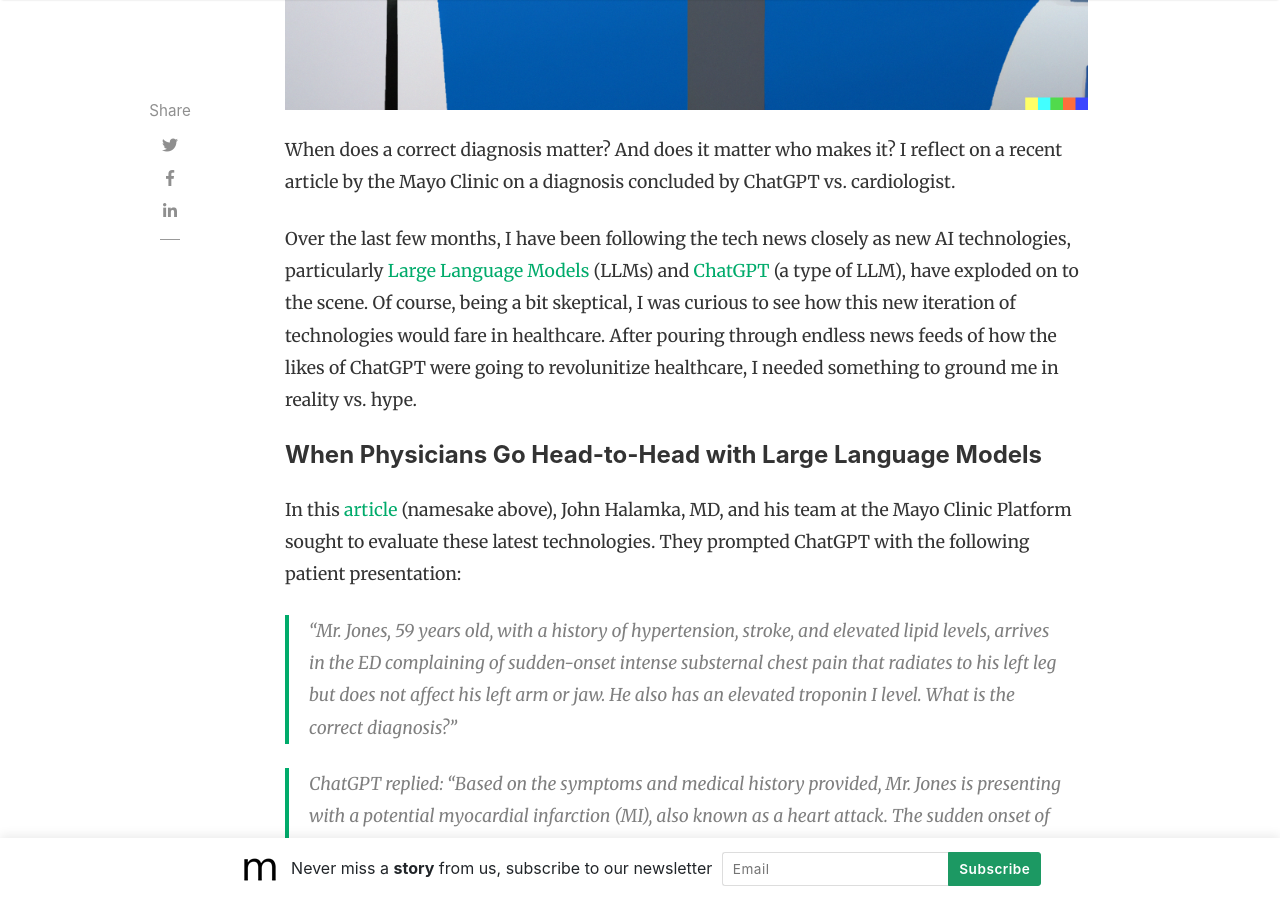
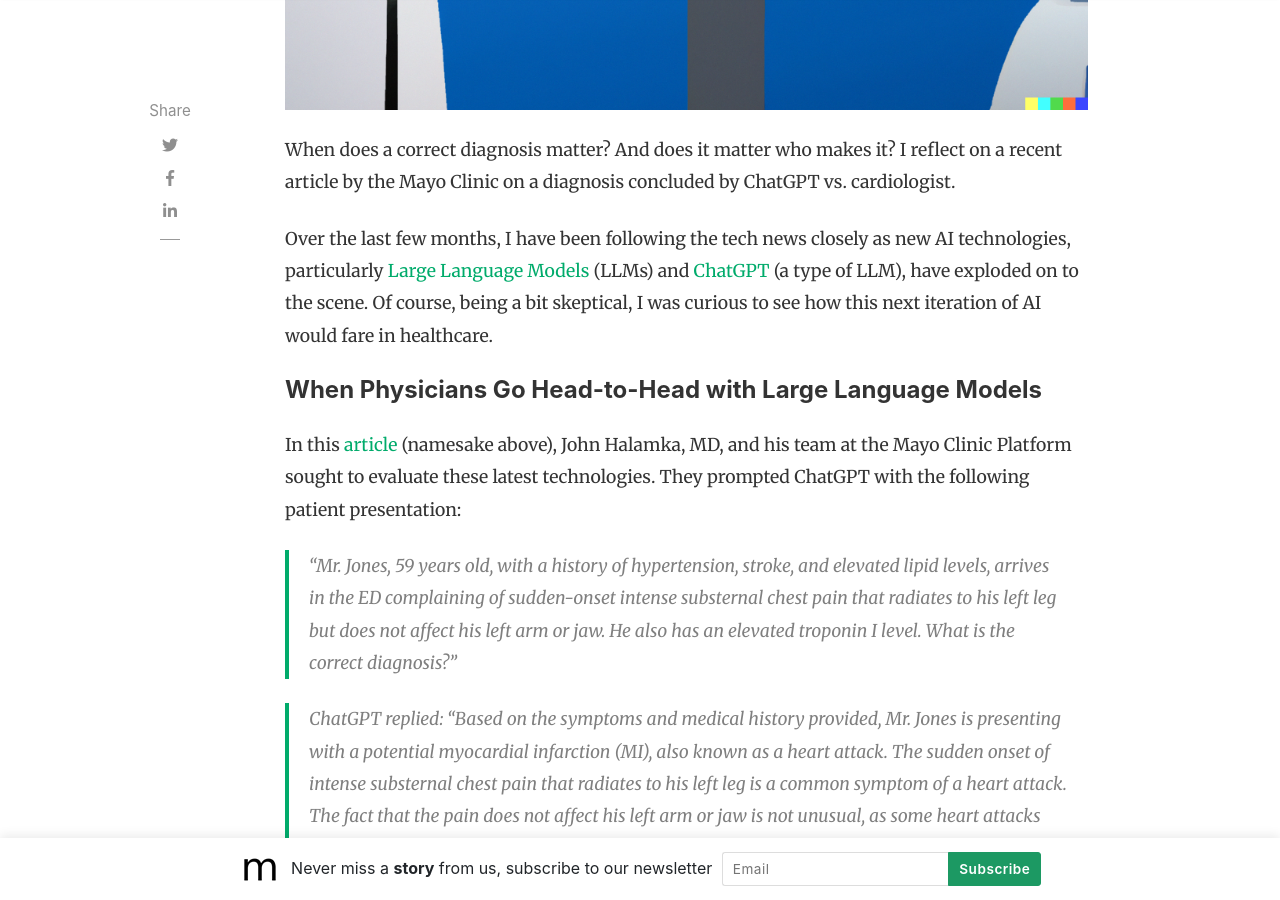
Before and after one commit to slsu0424/slsu0424.github.io, a Jekyll site: the page built from _posts/2023-06-02-test.md, in a window 1280 px wide and 900 px high, scrolled down 1141 px. Built offline with Jekyll 4.4.1, drawn with Linux system fonts in a browser that asks for light colours; nearby versions of some CDN libraries; comment, search, counter and statistics services are not loaded.

Commit message:
Update 2023-06-02-test.md

```diff
--- a/_posts/2023-06-02-test.md
+++ b/_posts/2023-06-02-test.md
@@ -13,7 +13,7 @@
 
 When does a correct diagnosis matter?  And does it matter who makes it?  I reflect on a recent article by the Mayo Clinic on a diagnosis concluded by ChatGPT vs. cardiologist.
 
-Over the last few months, I have been following the tech news closely as new AI technologies, particularly [Large Language Models](https://en.wikipedia.org/wiki/Large_language_model) (LLMs) and [ChatGPT](https://en.wikipedia.org/wiki/ChatGPT) (a type of LLM), have exploded on to the scene.  Of course, being a bit skeptical, I was curious to see how this new iteration of technologies would fare in healthcare.  After pouring through endless news feeds of how the likes of ChatGPT were going to revolunitize healthcare, I needed something to ground me in reality vs. hype.
+Over the last few months, I have been following the tech news closely as new AI technologies, particularly [Large Language Models](https://en.wikipedia.org/wiki/Large_language_model) (LLMs) and [ChatGPT](https://en.wikipedia.org/wiki/ChatGPT) (a type of LLM), have exploded on to the scene.  Of course, being a bit skeptical, I was curious to see how this next iteration of AI would fare in healthcare.
 
 
 #### When Physicians Go Head-to-Head with Large Language Models
```
